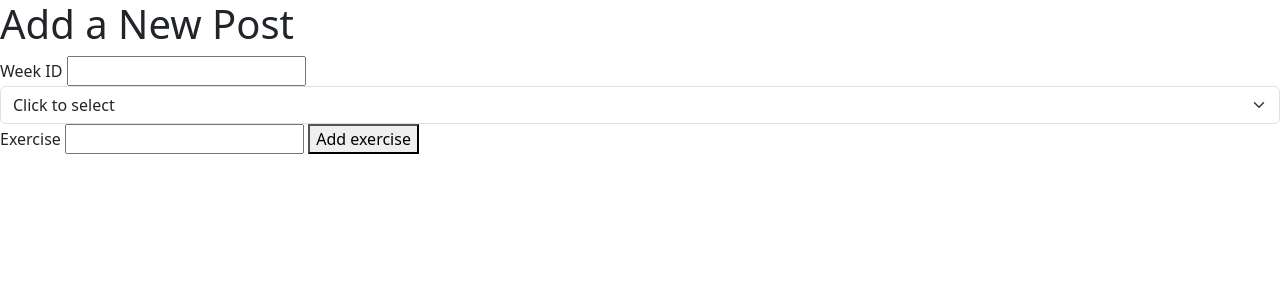
After one commit to Wertzhog/MyPalDash-Personal-Dashboard-in-Flask, a Flask app: page /add_exercise in a window 1280 px wide. The commit adds this page. Shown: the top 300 px of the page. Run offline with Flask 3, Linux system fonts and the light colour scheme.

Commit message:
adding and editing exercise functionalty

```diff
--- a/app.py
+++ b/app.py
@@ -150,6 +150,79 @@ def exercise():
         print(e)
         return "A database error occurred."
 
+#Add Exercise to db
+@app.route('/add_exercise', methods=('GET', 'POST'))
+def add_exercise():
+    if request.method == 'POST':
+        try:
+            weekid = request.form['weekid']
+            dan = request.form['dan']
+            exercise_ta = request.form['exercise']
+            conn = get_db_connection()
+            if dan=="dan1":
+                conn.execute('INSERT INTO ExerciseLogs1(weekid, dan1) VALUES (?, ?)',
+                            (weekid, exercise_ta))
+            elif dan=="dan2":
+                conn.execute('INSERT INTO ExerciseLogs1(weekid, dan2) VALUES (?, ?)',
+                            (weekid, exercise_ta))
+            elif dan=="dan3":
+                conn.execute('INSERT INTO ExerciseLogs1(weekid, dan3) VALUES (?, ?)',
+                            (weekid, exercise_ta))
+            elif dan=="dan4":
+                conn.execute('INSERT INTO ExerciseLogs1(weekid, dan4) VALUES (?, ?)',
+                            (weekid, exercise_ta))
+            else:
+                conn.execute('INSERT INTO ExerciseLogs1(weekid, dan5) VALUES (?, ?)',
+                            (weekid, exercise_ta))
+            conn.commit()
+            conn.close()
+            flash("New exercise was added successfully.")
+            return redirect(url_for('exercise'))
+        except sqlite3.Error as e:
+            print(e)
+            return "A database error occurred."
+    return render_template('add_exercise.html')
+
+#Edit exercise
+@app.route('/edit_exercise/<id>/', methods=('GET', 'POST'))
+def edit_exercise(id):
+    exercise_sel = get_exercise(id)
+    if request.method == 'POST':
+        try:
+            exercise_te = request.form['exercise']
+            dan = request.form['dan']
+            id_f = request.form['weekid']
+            conn = get_db_connection()
+            if dan=="dan1":
+                conn.execute('UPDATE ExerciseLogs1 SET dan1 = ?'
+                            ' WHERE weekid = ?',
+                            (exercise_te,  id_f))
+            elif dan=="dan2":
+                conn.execute('UPDATE ExerciseLogs1 SET dan2 = ?'
+                            ' WHERE weekid = ?',
+                            (exercise_te,  id_f))
+            elif dan=="dan3":
+                conn.execute('UPDATE ExerciseLogs1 SET dan3 = ?'
+                            ' WHERE weekid = ?',
+                            (exercise_te,  id_f))
+            elif dan=="dan4":
+                conn.execute('UPDATE ExerciseLogs1 SET dan4 = ?'
+                            ' WHERE weekid = ?',
+                            (exercise_te,  id_f))
+            else:
+                conn.execute('UPDATE ExerciseLogs1 SET dan5 = ?'
+                            ' WHERE weekid = ?',
+                            (exercise_te,  id_f))
+            conn.commit()
+            conn.close()
+            flash("Exercise was edited successfully.")
+            return redirect(url_for('exercise'))
+        except sqlite3.Error as e:
+            print(e)
+            return "A database error occurred."
+
+    return render_template('edit_exercise.html', exercise_sel=exercise_sel)
+
 
 
 
--- /dev/null
+++ b/templates/add_exercise.html
@@ -0,0 +1,27 @@
+{% extends 'base.html' %}
+
+{% block content %}
+
+<h1>Add a New Post</h1>
+<!-- in the add_exercise.html template -->
+<form method="POST" action="{{ url_for('add_exercise') }}">
+
+       <label for="weekid">Week ID</label>
+       <input type="number" id="weekid" name="weekid" required>
+
+       <select class="form-select" name="dan">
+        <option selected>Click to select</option>
+        <option value="dan1">dan1</option>
+        <option value="dan2">dan2</option>
+        <option value="dan3">dan3</option>
+        <option value="dan4">dan4</option>
+        <option value="dan5">dan5</option>
+      </select>
+
+      <label for="exercise">Exercise</label>
+      <input type="text" id="exercise" name="exercise" required>
+
+       <button type="submit">Add exercise</button>
+   </form>
+
+{% endblock %}
```
Also changed, not shown: templates/exercise.html (+7 -1 lines).
